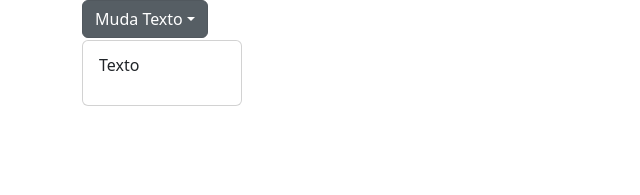
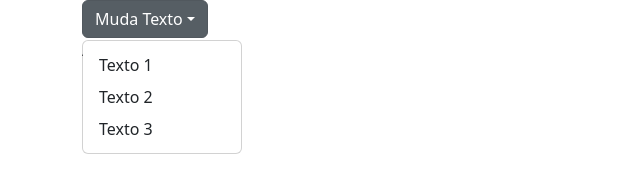
Before and after one commit to madsonmms/react-classes, a React (Create React App) app: page / in a window 1280 px wide. Both pictures are taken after a click on the button "Muda Texto". Shown: the top 195 px of the page, without its empty margins (0-640 px from the left). Built offline with nearby package versions, Linux system fonts and the light colour scheme.

Commit message:
Agora os botões conseguem linkar o id com um objeto do array correspondente

```diff
--- a/src/App.js
+++ b/src/App.js
@@ -3,11 +3,30 @@ import { Component } from 'react';
 
 class App extends Component {
 
-  state = { texto: 'texto1' }
+  state = {
+    visita: [
+      {
+        id: 1,
+        title: 'Título 1',
+        text: 'Título 1 corpo do texto',
+      },
+      {
+        id: 2,
+        title: 'Título 2',
+        text: 'Título 2 corpo do texto',
+      },
+      {
+        id: 3,
+        title: 'Título 3',
+        text: 'Título 3 corpo do texto',
+      }
+    ]
+  }
 
-  handlerPClick = (event) => {
-    event.preventDefault();
-    this.setState({ texto: 'texto2' });
+  handlerOptionClick = (event) => {
+    const { visita } = this.state;
+    const visitaSelecionada = visita.filter(item => item.id == event.currentTarget.id);
+    console.log(visitaSelecionada);
   }
 
   render() {
@@ -20,14 +39,15 @@ class App extends Component {
               Muda Texto
             </button>
             <ul className="dropdown-menu">
-              <li><a className="dropdown-item" value='1' href="#" onClick={(e) => (this.handlerChangeText(e))}>Texto</a></li>
-              <li><a className="dropdown-item" value='2' href="#"></a></li>
-              <li><a className="dropdown-item" value='3' href="#"></a></li>
+              <li><a className="dropdown-item" id='1' href="#" onClick={this.handlerOptionClick}>Texto 1</a></li>
+              <li><a className="dropdown-item" id='2' href="#" onClick={this.handlerOptionClick}>Texto 2</a></li>
+              <li><a className="dropdown-item" id='3' href="#" onClick={this.handlerOptionClick}>Texto 3</a></li>
             </ul>
           </div>
         </div>
-        <div className='row'>
-        </div>
+
+      /* aqui vai a div */
+
       </div>
     );
 
@@ -35,4 +55,12 @@ class App extends Component {
 
 }
 
+/*
+  handlerPClick = (event) => {
+    event.preventDefault();
+    this.setState({ texto: 'texto2' });
+  }
+  */
+
+
 export default App;
```
